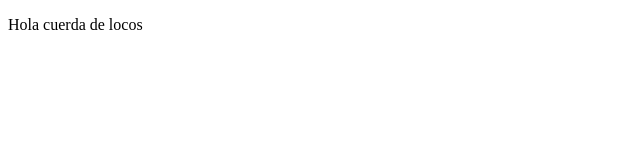
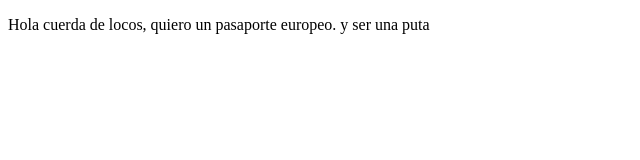
Before and after one commit to leonelq2018/demo, a plain HTML site: page index.html in a window 1280 px wide. Shown: the whole page, without its empty margins (0-640 px from the left). Drawn offline with Linux system fonts and the light colour scheme.

Commit message:
mis dreams frustrados

```diff
--- a/index.html
+++ b/index.html
@@ -4,11 +4,11 @@
     <meta charset="UTF-8">
     <meta http-equiv="X-UA-Compatible" content="IE=edge">
     <meta name="viewport" content="width=device-width, initial-scale=1.0">
-    <title>Hola Mundo</title>
+    <title>Hola Mundo, </title>
 </head>
 <body>
     <p>
-        Hola cuerda de locos
+        Hola cuerda de locos, quiero un pasaporte europeo. y ser una puta
     </p>
 </body>
 </html>
```
